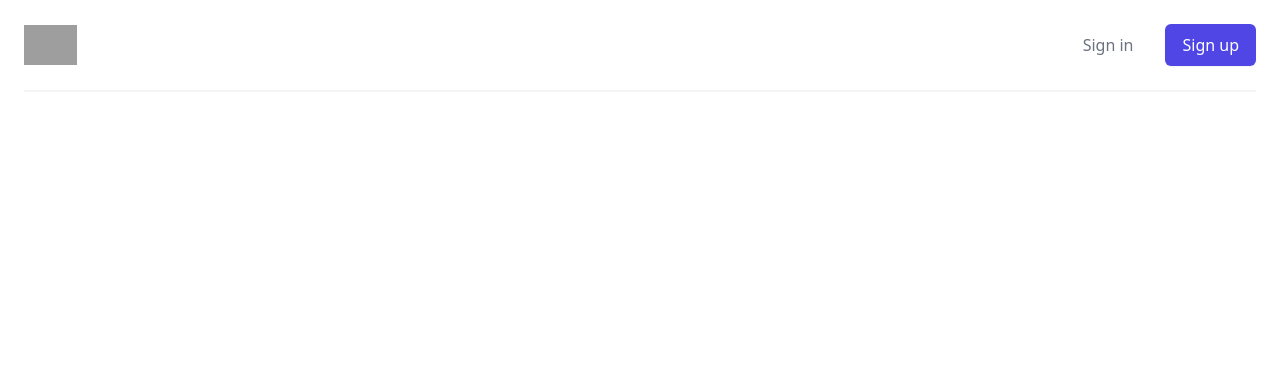
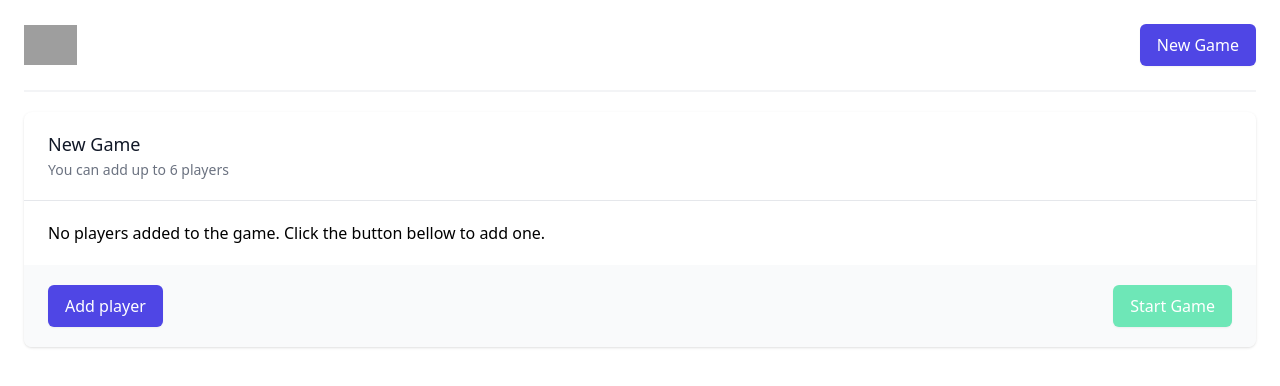
Before and after one commit to sgpopov/phase10-score-keeper, a Vue app: page /new-game in a window 1280 px wide. Shown: the top 386 px of the page. Built offline with nearby package versions, Linux system fonts and the light colour scheme; grey boxes are pictures that could not be loaded.

Commit message:
added route for creating a new game

```diff
--- a/package.json
+++ b/package.json
@@ -19,6 +19,7 @@
   },
   "devDependencies": {
     "@rushstack/eslint-patch": "^1.1.0",
+    "@tailwindcss/forms": "^0.5.2",
     "@types/jsdom": "^16.2.14",
     "@types/node": "^16.11.27",
     "@vitejs/plugin-vue": "^2.3.1",
--- a/src/App.vue
+++ b/src/App.vue
@@ -1,28 +1,14 @@
 <script setup lang="ts">
-import { RouterLink, RouterView } from 'vue-router';
-import HelloWorld from '@/components/HelloWorld.vue';
-import Header from '@/components/Header/index.vue';
+import { RouterView } from 'vue-router';
+import Header from '@/components/header/index.vue';
 </script>
 
 <template>
-  <Header>
-    <img
-      alt="Vue logo"
-      class="logo"
-      src="@/assets/logo.svg"
-      width="125"
-      height="125"
-    />
+  <div class="max-w-7xl mx-auto px-4 sm:px-6">
+    <Header />
 
-    <div class="wrapper">
-      <HelloWorld msg="You did it!" />
-
-      <nav>
-        <RouterLink to="/">Home</RouterLink>
-        <RouterLink to="/about">About</RouterLink>
-      </nav>
-    </div>
-  </Header>
-
-  <RouterView />
+    <main class="my-5">
+      <RouterView />
+    </main>
+  </div>
 </template>
--- a/src/components/Header/index.vue
+++ b/src/components/Header/index.vue
@@ -1,7 +1,8 @@
-<script setup lang="ts"></script>
+<script setup lang="ts">
+import { RouterLink } from 'vue-router';
+</script>
 
 <template>
-  <div class="max-w-7xl mx-auto px-4 sm:px-6">
   <div
     class="flex justify-between items-center border-b-2 border-gray-100 py-6 md:justify-start md:space-x-10"
   >
@@ -16,20 +17,13 @@
       </a>
     </div>
 
-      <div class="hidden md:flex items-center justify-end md:flex-1 lg:w-0">
-        <a
-          href="#"
-          class="whitespace-nowrap text-base font-medium text-gray-500 hover:text-gray-900"
-        >
-          Sign in
-        </a>
-        <a
-          href="#"
+    <div class="md:flex items-center justify-end md:flex-1 lg:w-0">
+      <router-link
+        :to="{ name: 'new-game' }"
         class="ml-8 whitespace-nowrap inline-flex items-center justify-center px-4 py-2 border border-transparent rounded-md shadow-sm text-base font-medium text-white bg-indigo-600 hover:bg-indigo-700"
       >
-          Sign up
-        </a>
-      </div>
+        New Game
+      </router-link>
     </div>
   </div>
 </template>
--- /dev/null
+++ b/src/components/forms/Button.vue
@@ -0,0 +1,75 @@
+<script setup lang="ts">
+import { computed } from 'vue';
+
+interface Props {
+  disabled?: true | false;
+  color?: 'blue' | 'green';
+  rounded?: true | false;
+}
+
+const props = defineProps<Props>();
+
+const blueStyles = computed(() => {
+  const styles = ['text-white', 'bg-indigo-600'];
+
+  if (!props.disabled) {
+    styles.push('bg-indigo-600');
+    styles.push('hover:bg-indigo-700');
+  }
+
+  if (props.disabled) {
+    styles.push('bg-indigo-300');
+  }
+
+  return styles;
+});
+
+const greenStyles = computed(() => {
+  const styles = ['text-white'];
+
+  if (!props.disabled) {
+    styles.push('bg-emerald-600');
+    styles.push('hover:bg-emerald-700');
+  }
+
+  if (props.disabled) {
+    styles.push('bg-emerald-300');
+  }
+
+  return styles;
+});
+
+const styles = computed(() => {
+  const base = [
+    'whitespace-nowrap',
+    'inline-flex',
+    'items-center',
+    'justify-center',
+    'px-4',
+    'py-2',
+    'border',
+    'border-transparent',
+    'shadow-sm',
+    'text-base',
+    'font-medium',
+    ...(props.color === 'blue' ? blueStyles.value : []),
+    ...(props.color === 'green' ? greenStyles.value : []),
+  ];
+
+  if (props.disabled) {
+    base.push('cursor-not-allowed');
+  }
+
+  if (props.rounded) {
+    base.push('rounded-md');
+  }
+
+  return base;
+});
+</script>
+
+<template>
+  <button :class="styles" :disabled="props.disabled">
+    <slot />
+  </button>
+</template>
--- /dev/null
+++ b/src/components/forms/TextField.vue
@@ -0,0 +1,39 @@
+<script setup lang="ts">
+interface Props {
+  label?: string | boolean;
+  id?: string;
+  type: 'text' | 'number';
+  modelValue: string | number;
+}
+
+interface Emits {
+  (e: 'update:modelValue', value: string | number): void;
+}
+
+const props = defineProps<Props>();
+const emit = defineEmits<Emits>();
+
+const onValueChange = (event: Event) => {
+  emit('update:modelValue', (event.target as any).value);
+};
+</script>
+
+<template>
+  <div>
+    <label
+      v-if="props.label"
+      for="first-name"
+      class="block text-sm font-medium text-gray-700"
+      >{{ props.label }}</label
+    >
+    <input
+      :type="props.type"
+      name="first-name"
+      :value="props.modelValue"
+      id="first-name"
+      autocomplete="given-name"
+      class="mt-1 focus:ring-indigo-500 focus:border-indigo-500 block w-full shadow-sm sm:text-sm border-gray-300 rounded-md"
+      @input="onValueChange"
+    />
+  </div>
+</template>
--- /dev/null
+++ b/src/components/games/NewGame.vue
@@ -0,0 +1,91 @@
+<script setup lang="ts">
+import { computed, ref } from 'vue';
+import TextField from '../forms/TextField.vue';
+import Button from '../forms/Button.vue';
+
+type Player = {
+  name: string;
+};
+
+interface Emits {
+  (e: 'startGame', value: Player[]): void;
+}
+
+const emit = defineEmits<Emits>();
+
+const players = ref<Player[]>([]);
+
+const addPlayer = () => {
+  players.value.push({ name: '' });
+};
+
+const canAddPlayers = computed<boolean>(() => {
+  return players.value.length <= 5;
+});
+
+const canStartGame = computed<boolean>(() => {
+  return players.value.length > 0 && players.value.every(p => !!p.name);
+});
+
+const havePlayers = computed<boolean>(() => {
+  return players.value.length > 0;
+});
+
+const startGame = () => {
+  emit('startGame', players.value);
+};
+</script>
+
+<template>
+  <main>
+    <div class="bg-white shadow overflow-hidden sm:rounded-lg">
+      <div class="px-4 py-5 sm:px-6">
+        <h3 class="text-lg leading-6 font-medium text-gray-900">New Game</h3>
+        <p class="mt-1 max-w-2xl text-sm text-gray-500">
+          You can add up to 6 players
+        </p>
+      </div>
+      <div class="border-t border-gray-200">
+        <div class="px-4 py-5 sm:px-6" v-if="!havePlayers">
+          No players added to the game. Click the button bellow to add one.
+        </div>
+        <dl>
+          <div
+            v-for="(player, idx) in players"
+            :key="idx"
+            class="bg-white px-4 py-5 sm:grid sm:grid-cols-3 sm:gap-4 sm:px-6 align-middle"
+          >
+            <dt class="text-sm font-medium text-gray-500">
+              Player {{ idx + 1 }}
+            </dt>
+            <dd class="mt-1 text-sm sm:mt-0 sm:col-span-2">
+              <TextField type="text" v-model="player.name" />
+            </dd>
+          </div>
+
+          <div class="bg-gray-50 px-4 py-5 sm:gap-4 sm:px-6">
+            <div class="flex justify-between">
+              <Button
+                v-if="canAddPlayers"
+                @click="addPlayer"
+                color="blue"
+                :rounded="true"
+              >
+                Add player
+              </Button>
+
+              <Button
+                color="green"
+                :disabled="!canStartGame"
+                :rounded="true"
+                @click="startGame"
+              >
+                Start Game
+              </Button>
+            </div>
+          </div>
+        </dl>
+      </div>
+    </div>
+  </main>
+</template>
--- a/src/router/index.ts
+++ b/src/router/index.ts
@@ -10,12 +10,9 @@ const router = createRouter({
       component: HomeView,
     },
     {
-      path: '/about',
-      name: 'about',
-      // route level code-splitting
-      // this generates a separate chunk (About.[hash].js) for this route
-      // which is lazy-loaded when the route is visited.
-      component: () => import('../views/AboutView.vue'),
+      path: '/new-game',
+      name: 'new-game',
+      component: () => import('../views/NewGame.vue'),
     },
   ],
 });
--- a/src/stores/counter.ts
+++ /dev/null
@@ -1,16 +0,0 @@
-import { defineStore } from 'pinia';
-
-export const useCounterStore = defineStore({
-  id: 'counter',
-  state: () => ({
-    counter: 0,
-  }),
-  getters: {
-    doubleCount: state => state.counter * 2,
-  },
-  actions: {
-    increment() {
-      this.counter++;
-    },
-  },
-});
--- /dev/null
+++ b/src/stores/games.ts
@@ -0,0 +1,46 @@
+import { defineStore } from 'pinia';
+
+type Game = {
+  id: string;
+  rounds: number;
+  startedAt: string;
+  completedAt: string | null;
+  players: Players[];
+};
+
+type Rounds = {
+  round: number;
+  score: number;
+  phaseCompleted: boolean;
+};
+
+type Players = {
+  name: string;
+  score: number;
+  phase: number;
+  rounds: Rounds[];
+};
+
+export const useCounterStore = defineStore({
+  id: 'games',
+
+  state: () => ({
+    games: [],
+  }),
+
+  getters: {
+    // doubleCount: state => state.counter * 2,
+  },
+
+  actions: {
+    createNew(players: Players) {
+      this.games.push({
+        id: 123,
+        rounds: 0,
+        startedAt: Date.now(),
+        completedAt: null,
+        players,
+      });
+    },
+  },
+});
--- /dev/null
+++ b/src/views/NewGame.vue
@@ -0,0 +1,16 @@
+<script setup lang="ts">
+import NewGame from '../components/games/NewGame.vue';
+
+type Player = {
+  name: string;
+};
+
+const startGame = (players: Player[]) => {
+  console.log('new game view: ');
+  players.forEach(p => console.log(p.name));
+};
+</script>
+
+<template>
+  <NewGame @startGame="startGame" />
+</template>
--- a/tailwind.config.js
+++ b/tailwind.config.js
@@ -3,5 +3,7 @@ module.exports = {
   theme: {
     extend: {},
   },
-  plugins: [],
+  plugins: [
+    require('@tailwindcss/forms'),
+  ],
 };
```
Also changed, not shown: 1 other file (tests, documents, lock files or other folders). Lines whose indentation alone changed are shown as unchanged.
